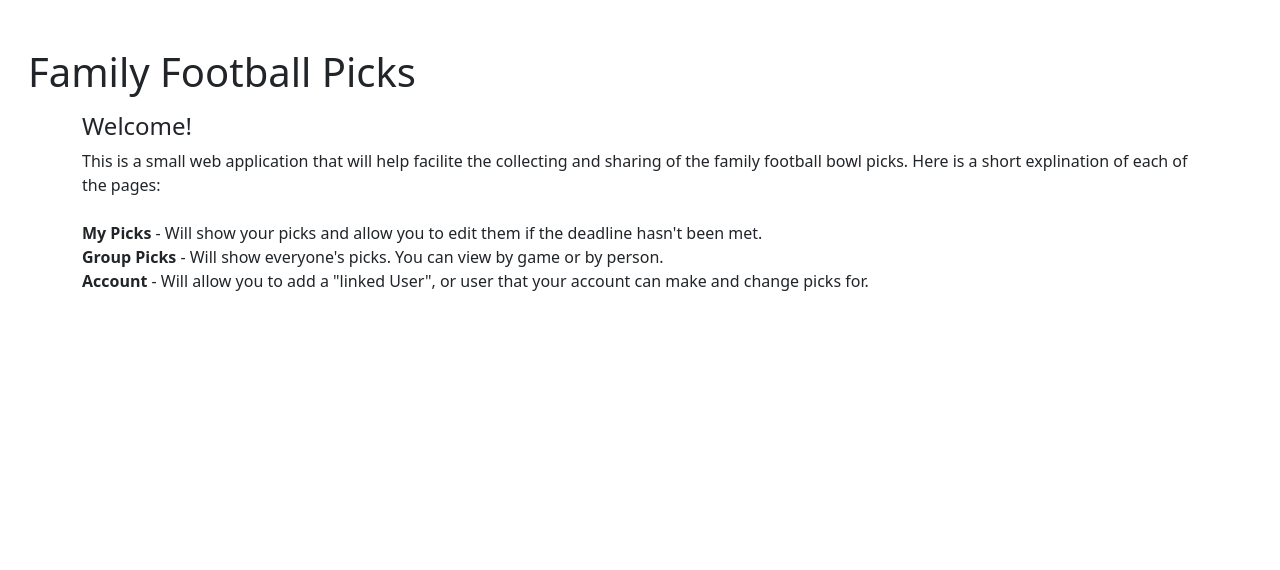
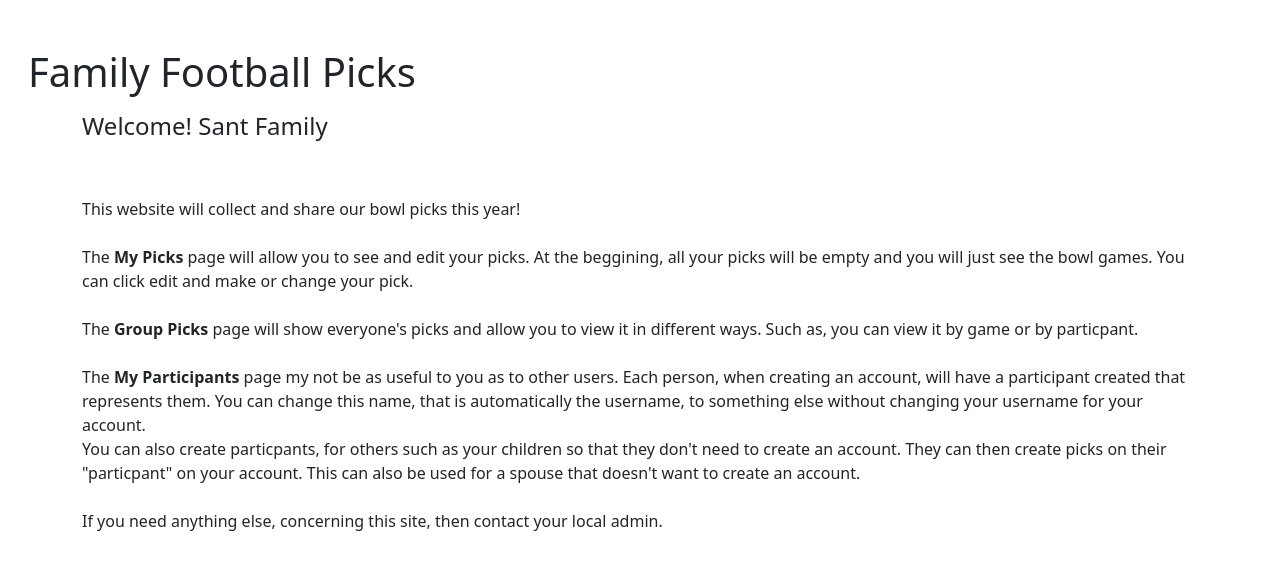
Before and after one commit to drew-sant/bowlpicks, a Django app: page / in a window 1280 px wide. Shown: the part 56-626 px from the top of the page. Run offline with Django 4.2, Linux system fonts and the light colour scheme; parts of the project's set-up code (start-up, migrations or seed data) failed here and were passed over; some libraries are stand-ins or nearby versions.

Commit message:
Changed the home page or base.html to fit other changes.

```diff
--- a/bowlpicks/templates/base.html
+++ b/bowlpicks/templates/base.html
@@ -62,15 +62,31 @@
   </div>
   <div class="container-sm mt-3">
     {% block content %}
-      <h4>Welcome!</h1>
+      <h4>Welcome! Sant Family</h1>
+        <br>
+        <br>
       <p>
-        This is a small web application that will help facilite the collecting and sharing of the
-        family football bowl picks. Here is a short explination of each of the pages:</br></br>
-        <b>My Picks</b> - Will show your picks and allow you to edit them if the deadline hasn't been met.</br>
-        <b>Group Picks</b> - Will show everyone's picks. You can view by game or by person.</br>
-        <b>Account</b> - Will allow you to add a "linked User", or user that your account can make and change picks for.
-
-
+        This website will collect and share our bowl picks this year!
+        <br>
+        <br>
+        The <b>My Picks</b> page will allow you to see and edit your picks. At the beggining, all your picks
+        will be empty and you will just see the bowl games. You can click edit and make or change your pick.
+        <br>
+        <br>
+        The <b>Group Picks</b> page will show everyone's picks and allow you to view it in different ways.
+        Such as, you can view it by game or by particpant.
+        <br>
+        <br>
+        The <b>My Participants</b> page my not be as useful to you as to other users. Each person, when creating
+        an account, will have a participant created that represents them. You can change this name, that is automatically
+        the username, to something else without changing your username for your account.
+        <br>
+        You can also create particpants,
+        for others such as your children so that they don't need to create an account. They can then create picks on their
+        "particpant" on your account. This can also be used for a spouse that doesn't want to create an account.
+        <br>
+        <br>
+        If you need anything else, concerning this site, then contact your local admin.
       </p>
     {% endblock %}
   </div>
```
